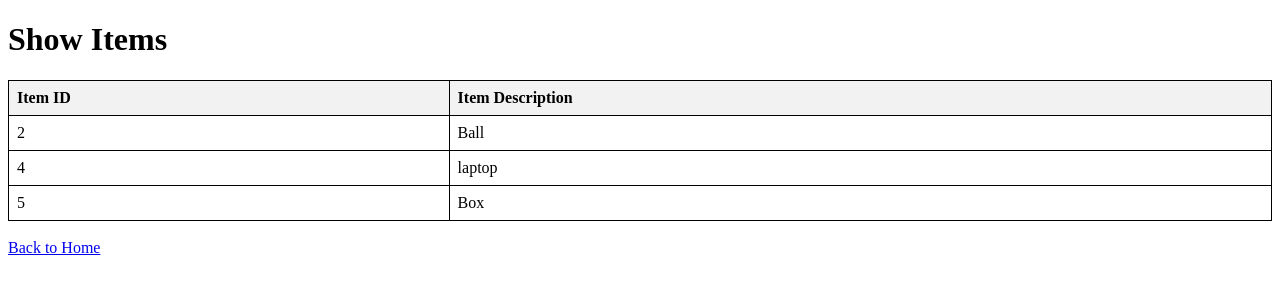
After one commit to Yogeshkumar04/SQL_Database, a Flask app: page /show_items in a window 1280 px wide. The commit adds this page. Shown: the top 300 px of the page. Run offline with Flask 3, Linux system fonts and the light colour scheme.

Commit message:
show button is updated

```diff
--- a/app.py
+++ b/app.py
@@ -72,6 +72,10 @@ def delete_item():
     else:
         return render_template('item_not_found.html')
 
+@app.route('/show_items', methods=['GET'])
+def show_items():
+    items = Item.query.all()
+    return render_template('show_items.html', items=items)
 
 
 if __name__ == '__main__':
--- /dev/null
+++ b/templates/show_items.html
@@ -0,0 +1,44 @@
+<!DOCTYPE html>
+<html lang="en">
+<head>
+    <meta charset="UTF-8">
+    <meta name="viewport" content="width=device-width, initial-scale=1.0">
+    <title>Show Items</title>
+    <style>
+        table {
+            border-collapse: collapse;
+            width: 100%;
+        }
+
+        th, td {
+            border: 1px solid black;
+            padding: 8px;
+            text-align: left;
+        }
+
+        th {
+            background-color: #f2f2f2;
+        }
+    </style>
+</head>
+<body>
+    <h1>Show Items</h1>
+
+    <table>
+        <tr>
+            <th>Item ID</th>
+            <th>Item Description</th>
+        </tr>
+        {% for item in items %}
+            <tr>
+                <td>{{ item.id }}</td>
+                <td>{{ item.name }}</td>
+            </tr>
+        {% endfor %}
+    </table>
+
+    <br>
+
+    <a href="/">Back to Home</a>
+</body>
+</html>
```
Also changed, not shown: templates/welcome.html (+7 -3 lines), instance/database.db.
